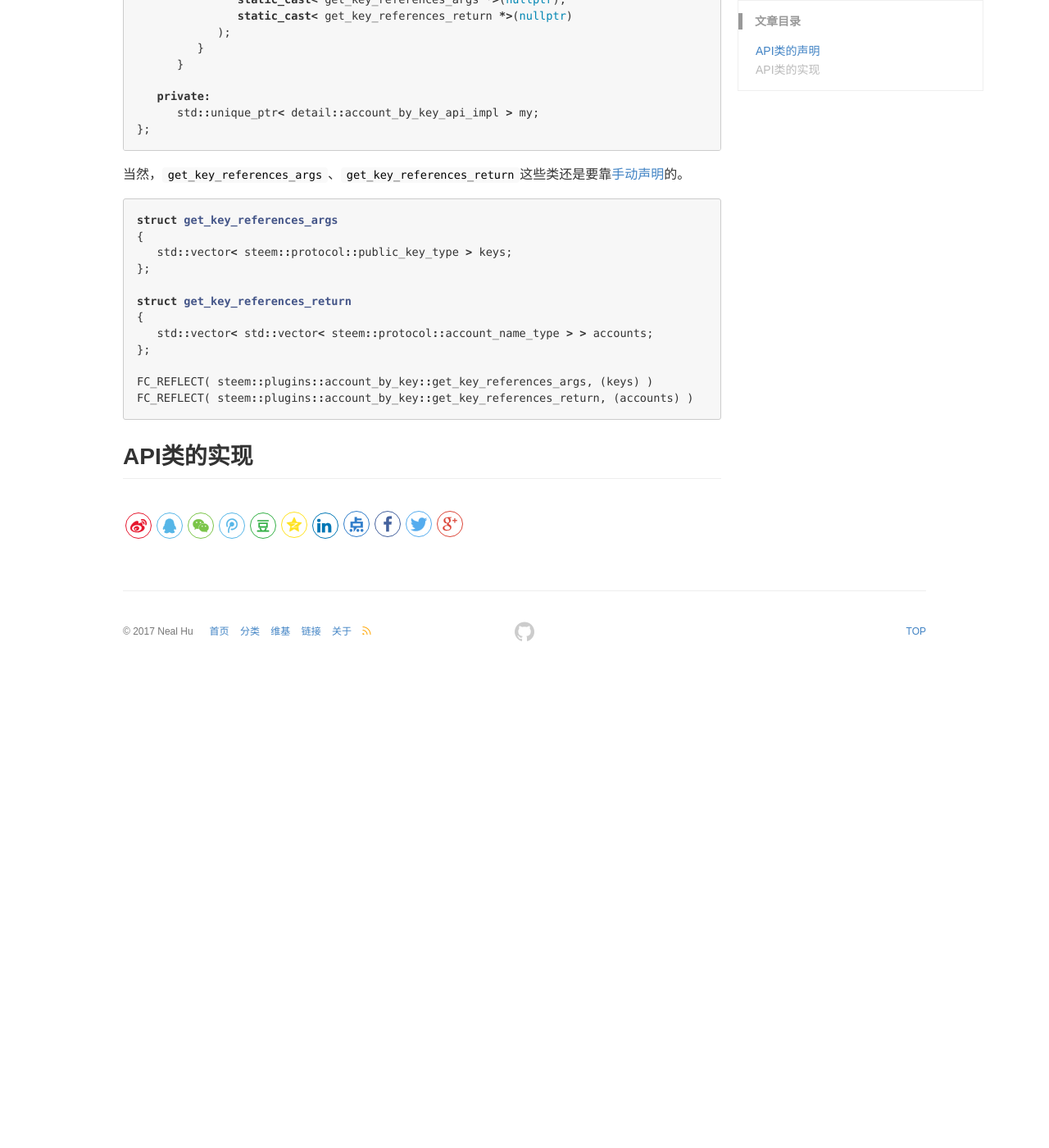
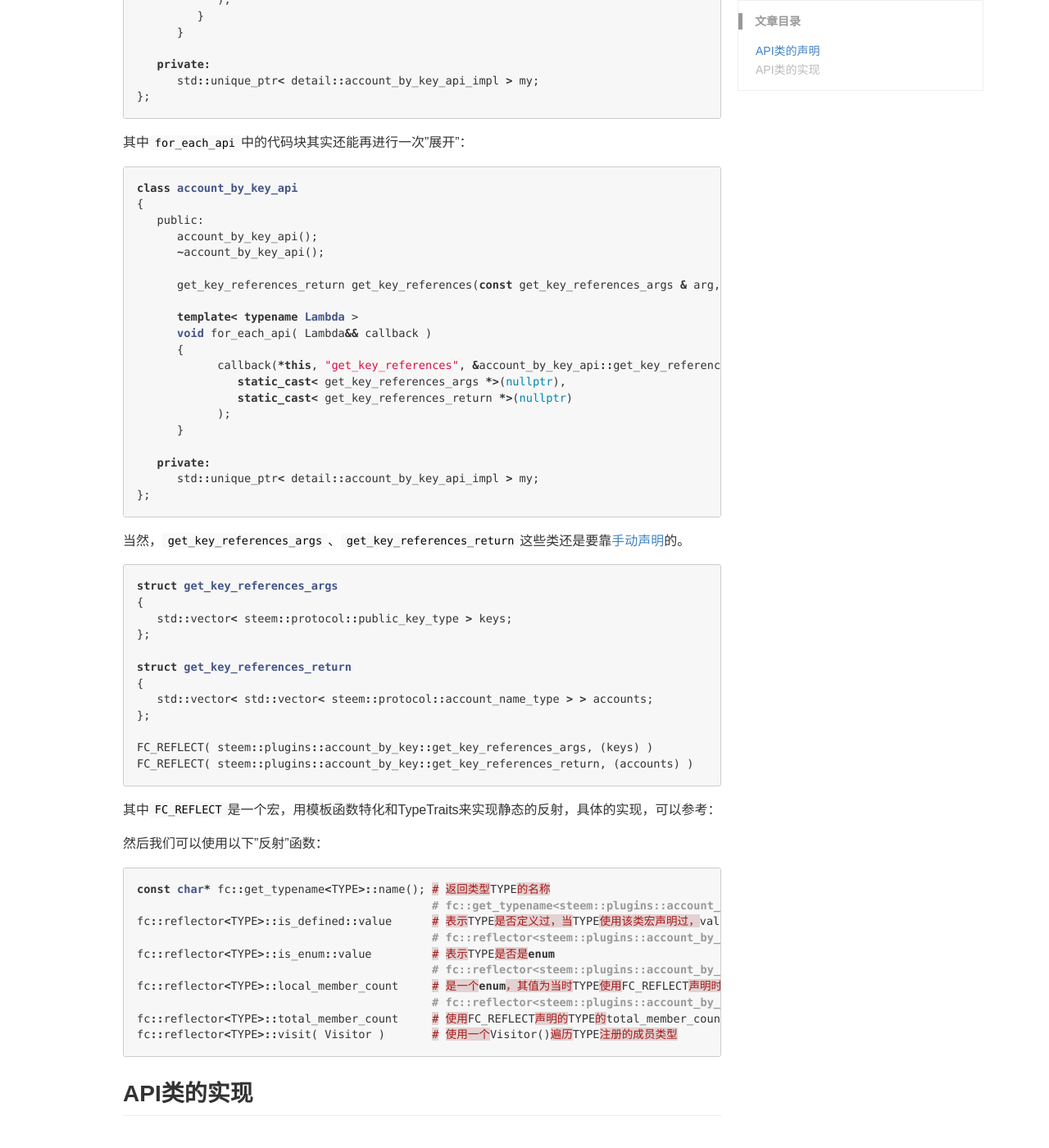
Before and after one commit to lrita/lrita.github.io, a Jekyll site: the page built from _posts/2018-03-07-steemd-source-1.md, in a window 1280 px wide and 1400 px high, scrolled down 2063 px. Shown: the whole window at 82% size. Built offline with Jekyll 4.4.1, drawn with Linux system fonts in a browser that asks for light colours; comment, search, counter and statistics services are not loaded; before the commit the page ends 2882 px from its top, so only the background shows below that; some of the changed text lies outside the part shown.

Commit message:
add 2018-03-07-steemd-source-1.md

````diff
--- a/_posts/2018-03-07-steemd-source-1.md
+++ b/_posts/2018-03-07-steemd-source-1.md
@@ -49,9 +49,7 @@ class account_by_key_api
 其中该类中每个方法通过[`DECLARE_API`](https://github.com/steemit/steem/blob/42e2d95ec09d1695ec1b392d47a2e44612815cf0/libraries/plugins/json_rpc/include/steem/plugins/json_rpc/utility.hpp#L11-L34)
 来宏来声明，支持一次声明多个方法。例如:
 ```cpp
-      DECLARE_API(
-         (push_block)
-         (push_transaction) )
+  DECLARE_API( (push_block) (push_transaction) )
 ```
 
 该宏的展开是：
@@ -60,15 +58,15 @@ class account_by_key_api
 ${method}_return ${method}(const ${method}_args & arg, bool lock = false );
 ...
 
-# 然后在添加一个模板
+# 然后再添加一个模板
 template< typename Lambda >
 void for_each_api( Lambda&& callback )
 {
-   # 对于每个method都声明这么对应的一个代码块
+  # 对于每个method都声明这么对应的一个代码块
   {
     typedef std::remove_pointer<decltype(this)>::type this_type;
 
-    callback(*this, "${method}", &this_type::method,
+    callback(*this, "${method}", &this_type::${method},
       static_cast< ${method}_args *>(nullptr),
       static_cast< ${method}_return *>(nullptr)
     );
@@ -93,11 +91,34 @@ class account_by_key_api
          {
             typedef std::remove_pointer<decltype(this)>::type this_type;
 
-            callback(*this, "get_key_references", &this_type::method,
+            callback(*this, "get_key_references", &this_type::get_key_references,
                static_cast< get_key_references_args *>(nullptr),
                static_cast< get_key_references_return *>(nullptr)
             );
          }
+      }
+
+   private:
+      std::unique_ptr< detail::account_by_key_api_impl > my;
+};
+```
+其中`for_each_api`中的代码块其实还能再进行一次"展开"：
+```cpp
+class account_by_key_api
+{
+   public:
+      account_by_key_api();
+      ~account_by_key_api();
+
+      get_key_references_return get_key_references(const get_key_references_args & arg, bool lock = false );
+
+      template< typename Lambda >
+      void for_each_api( Lambda&& callback )
+      {
+            callback(*this, "get_key_references", &account_by_key_api::get_key_references,
+               static_cast< get_key_references_args *>(nullptr),
+               static_cast< get_key_references_return *>(nullptr)
+            );
       }
 
    private:
@@ -120,5 +141,20 @@ struct get_key_references_return
 FC_REFLECT( steem::plugins::account_by_key::get_key_references_args, (keys) )
 FC_REFLECT( steem::plugins::account_by_key::get_key_references_return, (accounts) )
 ```
+其中`FC_REFLECT`是一个宏，用模板函数特化和TypeTraits来实现静态的反射，具体的实现，可以参考：
+
+然后我们可以使用以下"反射"函数：
+```cpp
+const char* fc::get_typename<TYPE>::name(); # 返回类型TYPE的名称
+                                            # fc::get_typename<steem::plugins::account_by_key::get_key_references_args>返回字符串"steem::plugins::account_by_key::get_key_references_args"
+fc::reflector<TYPE>::is_defined::value      # 表示TYPE是否定义过，当TYPE使用该类宏声明过，value为true，否则为false
+                                            # fc::reflector<steem::plugins::account_by_key::get_key_references_args>::is_defined::value == true
+fc::reflector<TYPE>::is_enum::value         # 表示TYPE是否是enum
+                                            # fc::reflector<steem::plugins::account_by_key::get_key_references_args>::is_enum::value == false
+fc::reflector<TYPE>::local_member_count     # 是一个enum，其值为当时TYPE使用FC_REFLECT声明时，其后面声明了几个成员，注意并不是TYPE实际拥有的成员数
+                                            # fc::reflector<steem::plugins::account_by_key::get_key_references_args>::local_member_count == 1
+fc::reflector<TYPE>::total_member_count     # 使用FC_REFLECT声明的TYPE的total_member_count == local_member_count，其他方式声明的不一定
+fc::reflector<TYPE>::visit( Visitor )       # 使用一个Visitor()遍历TYPE注册的成员类型
+```
 
 ## API类的实现
````
